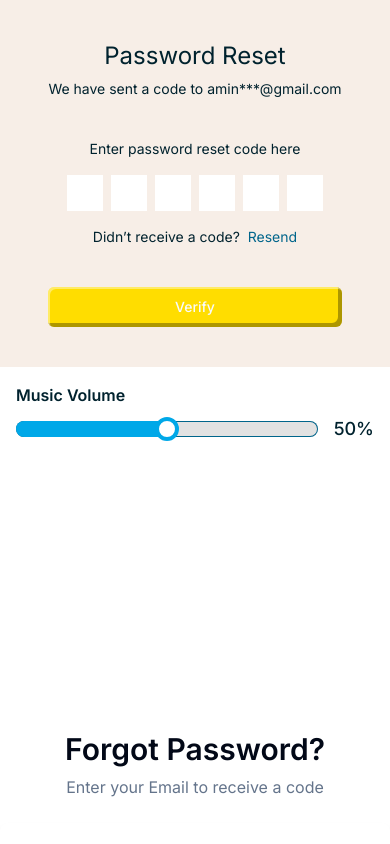
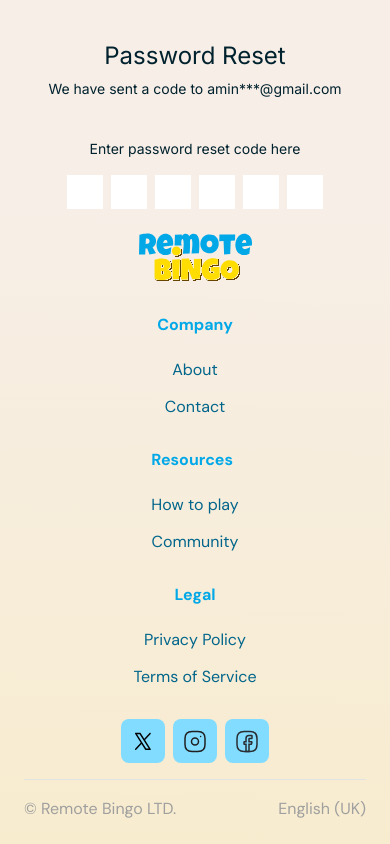
Before and after one commit to msgloriaedwin/STARLIGHT-TESTERS, a Next.js app: page / in a window 390 px wide. Shown: the top 844 px of the page. Built offline with nearby package versions, Linux system fonts and the light colour scheme.

Commit message:
footer component done with mobile responsiveness

```diff
--- a/components/ui/footer/footer.css
+++ b/app/components/footer/footer.css
@@ -48,9 +48,7 @@ footer .content .top{
     font-weight: 400;
     line-height: normal;
 }
-/* .link_para a{
-    text-decoration: none;
-} */
+
 .copyright-box{
     margin-top: 16px;
     padding-top: 16px;
@@ -67,7 +65,6 @@ footer .content .top{
 }
 
 /* Media queries for responsiveness */
-
 /* Screens smaller than 900px */
 @media (max-width: 900px) {
     footer .content {
--- a/components/ui/footer/footer.tsx
+++ b/app/components/footer/footer.tsx
@@ -1,5 +1,5 @@
 import React from 'react'
-import '../footer/footer.css'
+import './footer.css'
 import Image from 'next/image'
 
 const Footer = () => {
--- a/app/page.tsx
+++ b/app/page.tsx
@@ -6,6 +6,7 @@ import ForgotPasswordForm from "./components/forms/forgotPasswordForm/forgotPass
 import OtpComponent from "./components/otp/otpcomponent";
 import Slider from "./components/slider";
 import PasswordResetForm from "./components/passwordResetForm/passwordResetForm";
+import Footer from "./components/footer/footer";
 
 export default function Home() {
   const onSubmit = (data: any) => {
@@ -23,6 +24,7 @@ export default function Home() {
       <div className="flex justify-center py-10 px-2 ">
         <PasswordResetForm link="/" onSubmit={onSubmit} />
       </div>
+        <Footer/>
     </main>
   );
 }
```
